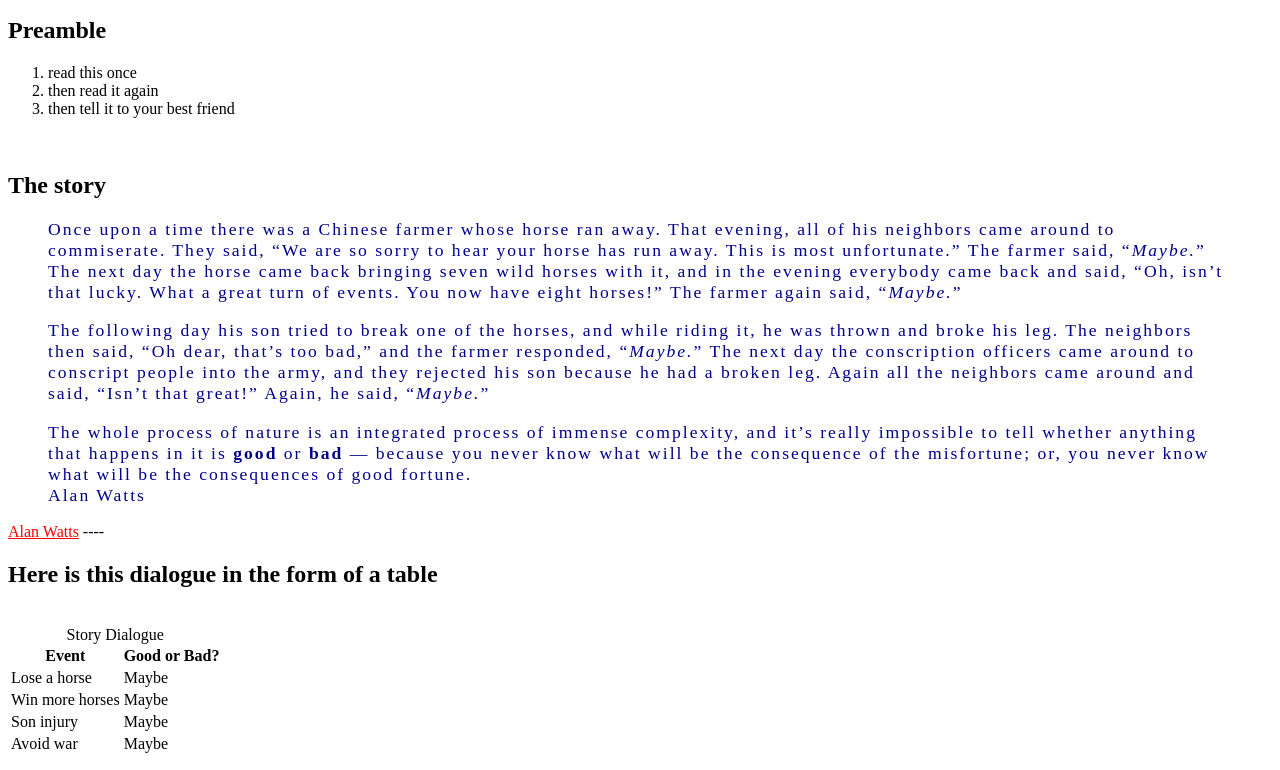
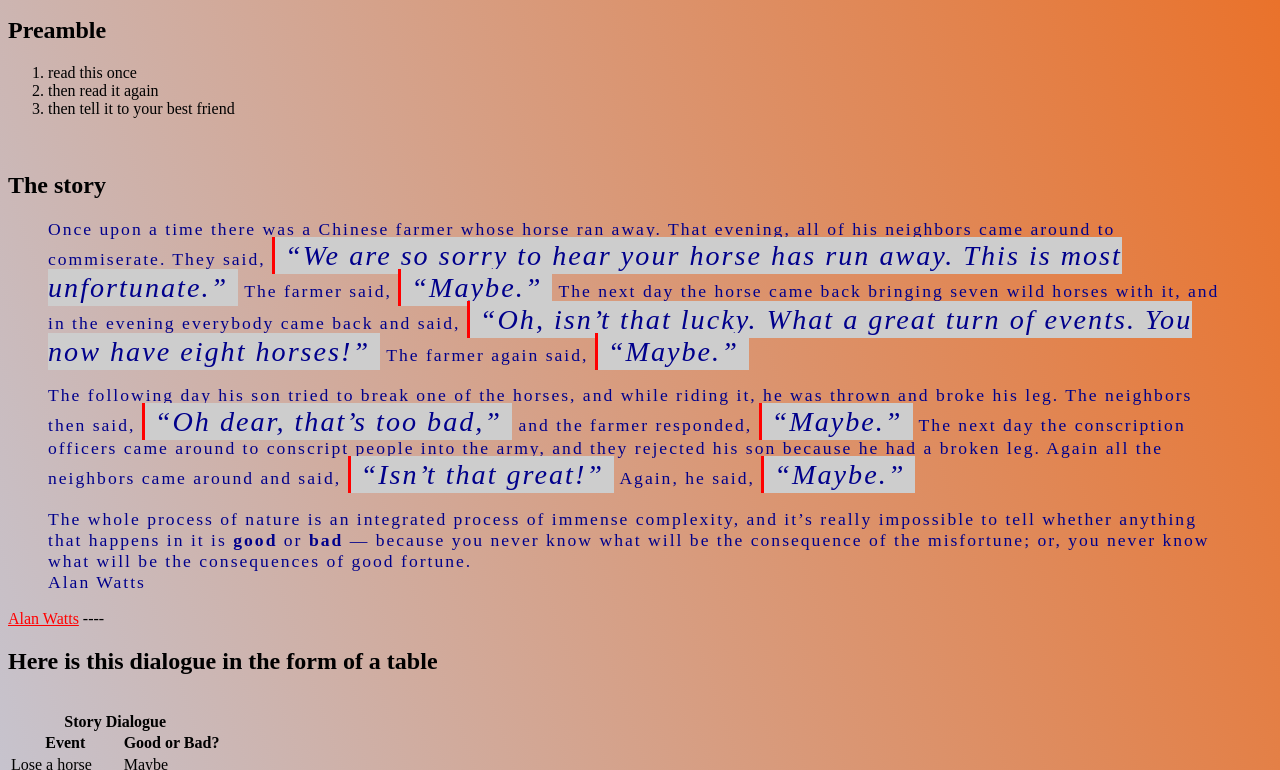
Before and after one commit to AaronDenHond/Html-Semantics, a plain HTML site: page ChineseFarmerSemantics.html in a window 1280 px wide. Shown: the part 439-1209 px from the top of the page. Drawn offline with Linux system fonts and the light colour scheme.

Commit message:
update css

```diff
--- a/ChineseFarmerSemantics.html
+++ b/ChineseFarmerSemantics.html
@@ -40,17 +40,17 @@
 <section>
 <h2>The story</h2>
 
-<blockquote cite = "https://en.wikipedia.org/wiki/Alan_Watts"><p>Once upon a time there was a Chinese farmer whose horse ran away. That evening, all of his neighbors came around to commiserate.
-They said, <q>We are so sorry to hear your horse has run away. This is most unfortunate.</q> The farmer said, <q><em>Maybe.</em></q>
-The next day the horse came back bringing seven wild horses with it, and in the evening everybody came back and said, <q>Oh, isn’t that lucky.
+<blockquote><p>Once upon a time there was a Chinese farmer whose horse ran away. That evening, all of his neighbors came around to commiserate.
+They said, <q class="villagers">We are so sorry to hear your horse has run away. This is most unfortunate.</q> The farmer said, <q class ="farmer"><em>Maybe.</em></q>
+The next day the horse came back bringing seven wild horses with it, and in the evening everybody came back and said, <q class="villagers">Oh, isn’t that lucky.
 What a great turn of events. You now have eight horses!</q>
-The farmer again said, <q><em>Maybe.</em></q>
+The farmer again said, <q class="farmer"><em>Maybe.</em></q>
 </p>
 <p>
 The following day his son tried to break one of the horses, and while riding it, he was thrown and broke his leg.
-The neighbors then said, <q>Oh dear, that’s too bad,</q> and the farmer responded, <q><em>Maybe.</em></q>
+The neighbors then said, <q class="villagers">Oh dear, that’s too bad,</q> and the farmer responded, <q class="farmer"><em>Maybe.</em></q>
 The next day the conscription officers came around to conscript people into the army, and they rejected his son because he had a broken leg.
-Again all the neighbors came around and said, <q>Isn’t that great!</q> Again, he said, <q><em>Maybe.</em></q>
+Again all the neighbors came around and said, <q class="villagers">Isn’t that great!</q> Again, he said, <q class="farmer"><em>Maybe.</em></q>
 </p>
 
 <p>The whole process of nature is an integrated process of immense complexity, and it’s really impossible to tell whether anything that happens in it is <strong class="good">good</strong> or <strong class="bad">bad</strong> — because you never know what will be the consequence of the misfortune; or, you never know what will be the consequences of good fortune.
@@ -66,10 +66,10 @@ Alan Watts </p>
   <h2>Here is this dialogue in the form of a table</h2>
 
 <br>
-<table><caption>Story Dialogue</caption>
+<table><caption><strong>Story Dialogue</strong></caption>
 <tr>
   <th>Event</th>
-  <th>Good or Bad?</th>
+  <th><strong class="good">Good</strong> or <strong class ="bad">Bad?</stron></th>
 </tr>
 <tr>
   <td>Lose a horse</td>
--- a/stylesemantics.css
+++ b/stylesemantics.css
@@ -10,7 +10,38 @@ color: 	#ff0000;
 }
 a:hover {
   background-color: yellow;
+  border: 1px solid #FF0000
 }
 a:visited {
   color: green;
 }
+
+body{
+
+
+  background: -webkit-linear-gradient(19deg, rgb(196, 201, 217), rgb(237, 106, 27));
+
+
+
+
+}
+q {
+ width: 45%;
+ margin : auto;
+ font-size : 160%;
+ border-left: 3px solid #FF0000;
+background-color: #CDCDCD;
+padding: 10px;
+padding-top: 3px;
+padding-bottom: 3px;
+font-style: italic;
+}
+
+q.farmer {
+
+
+}
+q.villagers {
+
+
+}
```
Also changed, not shown: joyful.jpg (added), pengu.jpg (added).
